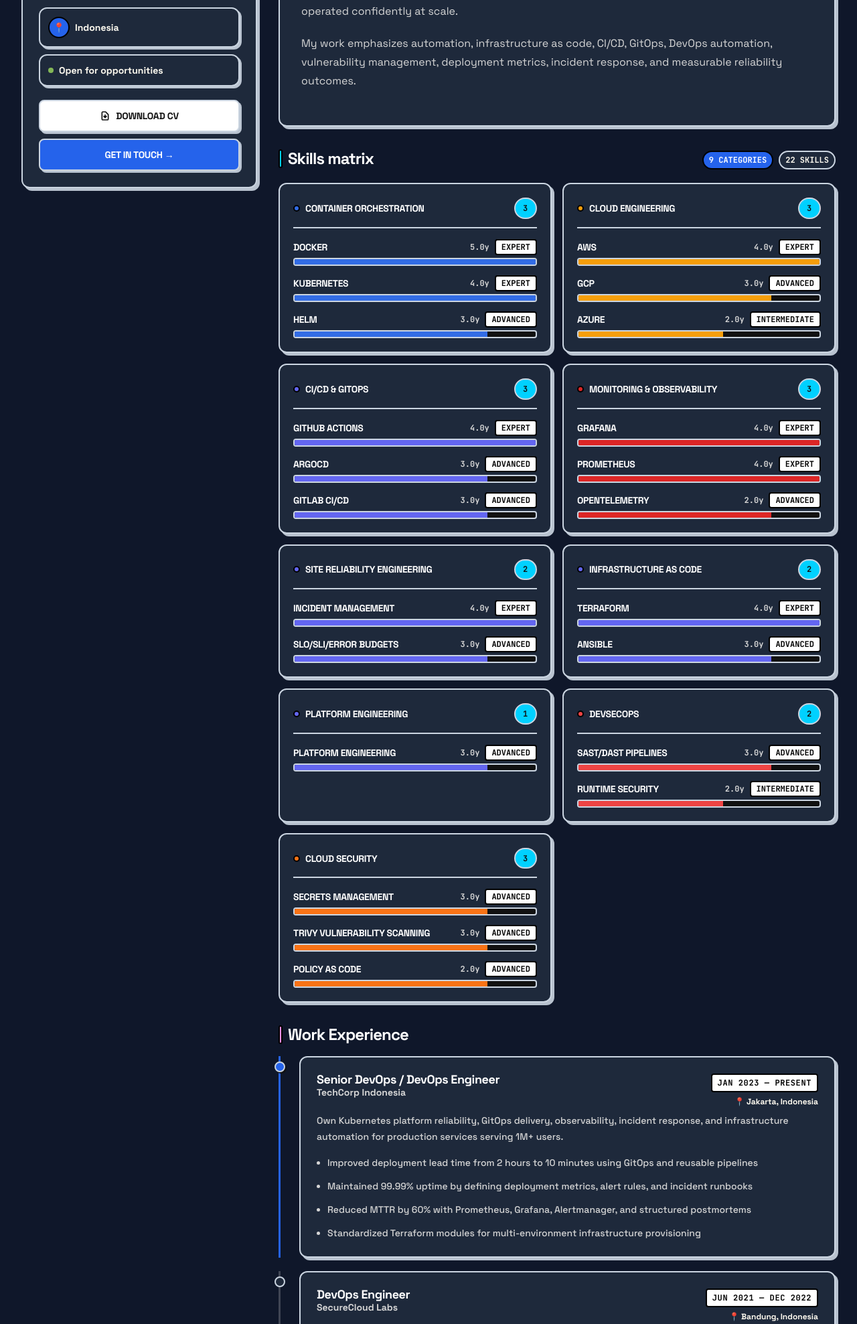
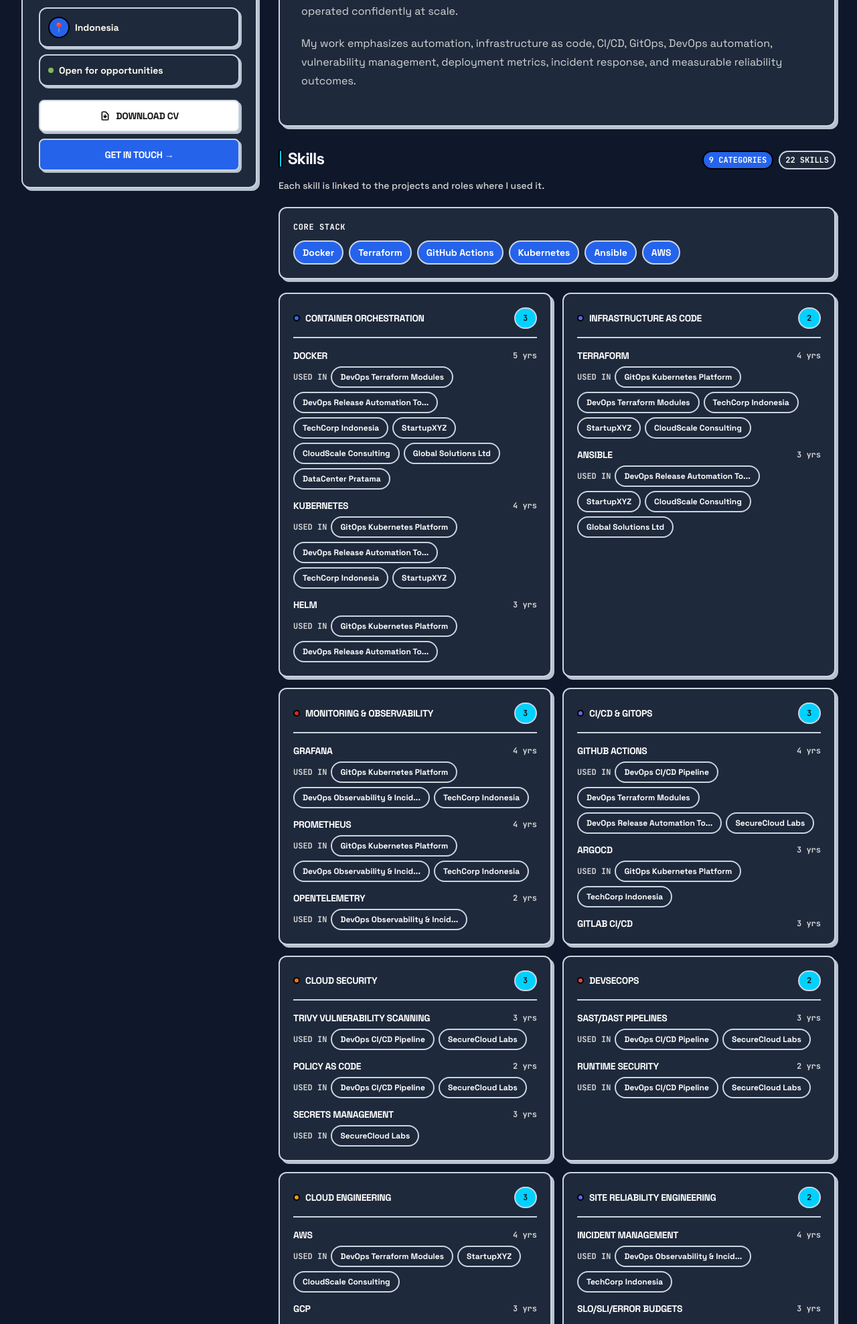
Before and after one commit to ihyamarsdev/portofolio, a Laravel app: page /about in a window 1280 px wide. Shown: the part 364-2341 px from the top of the page at 67% size. Run offline with Laravel 12, Linux system fonts and the light colour scheme; data comes from the database, SQL or seed files in the repository; data that the repository does not hold is empty; style sheets or scripts are compiled from the project's sources; some libraries are stand-ins or nearby versions.

Commit message:
feat(about): evidence-based skills section for recruiters
Remove self-rated bars/levels from the public About page. Show years
(only when set), 'Used in' links to projects and experiences and a Core
stack strip. Localize labels. Add SkillEvidenceSeeder to fix stack links,
add Linux/Helm/ArgoCD and attach project/experience evidence.

```diff
--- a/app/Filament/Resources/Skills/Schemas/SkillForm.php
+++ b/app/Filament/Resources/Skills/Schemas/SkillForm.php
@@ -34,7 +34,7 @@ class SkillForm
                                 5 => '5 — Expert',
                             ])
                             ->label('Proficiency')
-                            ->helperText('Level of mastery, from 1 (Beginner) to 5 (Expert).'),
+                            ->helperText('Level of mastery, from 1 (Beginner) to 5 (Expert). Used by the CV generator only; not shown on the public About page.'),
                         TextInput::make('years_experience')
                             ->required()
                             ->numeric()
--- a/app/Http/Controllers/PageController.php
+++ b/app/Http/Controllers/PageController.php
@@ -6,6 +6,7 @@ use App\Models\HomeSettings;
 use App\Models\Post;
 use App\Models\Profile;
 use App\Models\Project;
+use App\Models\Skill;
 use App\Models\Stack;
 
 class PageController extends Controller
@@ -44,7 +45,23 @@ class PageController extends Controller
         $profile = $this->getProfile();
         $homeSettings = HomeSettings::getSettings();
 
-        return view('pages.about', compact('profile', 'homeSettings'));
+        $evidence = fn (Skill $skill): int => $skill->projects->count() + $skill->experiences->count();
+
+        $skills = Skill::with(['category', 'projects', 'experiences'])->get()
+            ->sortBy([
+                fn (Skill $a, Skill $b) => $evidence($b) <=> $evidence($a),
+                fn (Skill $a, Skill $b) => (float) $b->years_experience <=> (float) $a->years_experience,
+                fn (Skill $a, Skill $b) => strcmp($a->name, $b->name),
+            ])->values();
+
+        $skillGroups = $skills
+            ->groupBy(fn (Skill $skill) => $skill->category?->name ?? __('messages.about.other_category'))
+            ->sortKeys()
+            ->sortByDesc(fn ($group) => $group->sum($evidence));
+
+        $coreSkills = $skills->filter(fn (Skill $skill) => $evidence($skill) > 0)->take(6);
+
+        return view('pages.about', compact('profile', 'homeSettings', 'skills', 'skillGroups', 'coreSkills'));
     }
 
     public function certificates()
--- a/lang/en/messages.php
+++ b/lang/en/messages.php
@@ -48,7 +48,14 @@ return [
         'subtitle' => 'Passionate about Cloud Engineering, System Reliability, and DevOps Automation.',
         'eyebrow' => 'About',
         'heading' => 'Engineer focused on resilient systems.',
-        'skills_matrix' => 'Skills matrix',
+        'skills_matrix' => 'Skills',
+        'skills_intro' => 'Each skill is linked to the projects and roles where I used it.',
+        'core_stack' => 'Core stack',
+        'used_in' => 'Used in',
+        'years' => ':count yr|:count yrs',
+        'categories_count' => ':count category|:count categories',
+        'skills_count' => ':count skill|:count skills',
+        'other_category' => 'Other',
         'open_opportunities' => 'Open for opportunities',
         'skills_empty' => 'Skills will appear here.',
         'experience_empty' => 'No experiences added yet.',
--- a/resources/views/pages/about.blade.php
+++ b/resources/views/pages/about.blade.php
@@ -1,7 +1,4 @@
 <x-layouts.app title="About">
-    @php
-        $skillsByCategory = \App\Models\Skill::with(['category', 'stacks'])->orderByDesc('proficiency')->orderByDesc('years_experience')->orderBy('name')->get()->groupBy(fn ($skill) => $skill->category?->name ?? 'Other');
-    @endphp
     <section class="bg-[#FFFBF0] dark:bg-[#0F172A]">
         <div class="section-container py-10 sm:py-14">
             <div class="grid gap-8 lg:grid-cols-[22rem_1fr]">
@@ -43,26 +40,30 @@
                     </div>
 
                     <div>
-                        @php
-                            $proficiencyLabels = [
-                                1 => 'Beginner', 2 => 'Developing', 3 => 'Intermediate',
-                                4 => 'Advanced', 5 => 'Expert',
-                            ];
-                            $totalSkills = $skillsByCategory->flatten()->count();
-                        @endphp
-                        <div class="flex flex-wrap items-end justify-between gap-3 mb-5">
+                        <div class="flex flex-wrap items-end justify-between gap-3 mb-3">
                             <h3 class="text-2xl font-black tracking-[-0.04em] text-black dark:text-white flex items-center gap-2"><span class="w-1.5 h-7 bg-[#00D1FF] border-2 border-black rounded-full"></span> {{ __('messages.about.skills_matrix') }}</h3>
                             <div class="flex gap-2">
-                                <span class="font-mono text-xs font-black uppercase bg-[#2563EB] text-white border-2 border-black px-2 py-1 rounded-full">{{ $skillsByCategory->count() }} categories</span>
-                                <span class="font-mono text-xs font-black uppercase bg-white dark:bg-[#1E293B] border-2 border-black dark:border-[#CBD5E1] px-2 py-1 rounded-full">{{ $totalSkills }} skills</span>
+                                <span class="font-mono text-xs font-black uppercase bg-[#2563EB] text-white border-2 border-black px-2 py-1 rounded-full">{{ trans_choice('messages.about.categories_count', $skillGroups->count(), ['count' => $skillGroups->count()]) }}</span>
+                                <span class="font-mono text-xs font-black uppercase bg-white dark:bg-[#1E293B] border-2 border-black dark:border-[#CBD5E1] px-2 py-1 rounded-full">{{ trans_choice('messages.about.skills_count', $skills->count(), ['count' => $skills->count()]) }}</span>
                             </div>
                         </div>
+                        <p class="mb-5 text-sm leading-6 font-medium text-[#2a2a2a] dark:text-[#d6d6d6]">{{ __('messages.about.skills_intro') }}</p>
+
+                        @if($coreSkills->isNotEmpty())
+                            <div class="brutal-card p-4 sm:p-5 mb-5">
+                                <p class="mb-3 font-mono text-xs font-black uppercase tracking-wider text-[#0B1B3F] dark:text-white">{{ __('messages.about.core_stack') }}</p>
+                                <div class="flex flex-wrap gap-2">
+                                    @foreach($coreSkills as $coreSkill)
+                                        <span class="inline-flex items-center font-black text-sm px-3 py-1.5 rounded-full border-2 border-black dark:border-[#CBD5E1] bg-[#FFD23F] text-[#0B1B3F] dark:bg-[#2563EB] dark:text-white">{{ $coreSkill->name }}</span>
+                                    @endforeach
+                                </div>
+                            </div>
+                        @endif
+
                         <div class="grid gap-4 md:grid-cols-2">
-                            @forelse($skillsByCategory as $category => $skills)
+                            @forelse($skillGroups as $category => $groupSkills)
                                 @php
-                                    $cat = $skills->first()?->category;
-                                    $catColor = $cat?->color ?? '#2563EB';
-                                    $sorted = $skills->sortByDesc(fn ($s) => $s->proficiency)->values();
+                                    $catColor = $groupSkills->first()?->category?->color ?? '#2563EB';
                                 @endphp
                                 <section class="brutal-card p-5">
                                     <div class="mb-4 flex items-center justify-between gap-3 border-b-2 border-black dark:border-[#CBD5E1] pb-3">
@@ -70,35 +71,25 @@
                                             <span class="w-2.5 h-2.5 border-2 border-black rounded-full shrink-0" style="background: {{ $catColor }}"></span>
                                             {{ $category }}
                                         </h4>
-                                        <span class="brutal-badge brutal-badge--cyan">{{ $sorted->count() }}</span>
+                                        <span class="brutal-badge brutal-badge--cyan">{{ $groupSkills->count() }}</span>
                                     </div>
                                     <div class="space-y-3.5">
-                                        @foreach($sorted as $skill)
-                                            @php
-                                                $pct = max(5, min(100, (int) round($skill->proficiency * 20)));
-                                            @endphp
+                                        @foreach($groupSkills as $skill)
                                             <div>
-                                                <div class="flex items-center justify-between gap-3 mb-1">
+                                                <div class="flex items-center justify-between gap-3">
                                                     <span class="text-sm font-black uppercase tracking-tight text-black dark:text-white">{{ $skill->name }}</span>
-                                                    <span class="flex items-center gap-2 shrink-0">
-                                                        <span class="font-mono text-xs font-bold text-[#2a2a2a] dark:text-[#d6d6d6]">{{ number_format((float) $skill->years_experience, 1) }}y</span>
-                                                        <span class="font-mono text-xs font-black uppercase px-2 py-0.5 rounded border-2 border-black bg-[#1E3A8A] text-white dark:bg-white dark:text-black">{{ $proficiencyLabels[$skill->proficiency] ?? $skill->proficiency }}</span>
-                                                    </span>
+                                                    @if((float) $skill->years_experience > 0)
+                                                        <span class="shrink-0 font-mono text-xs font-bold text-[#2a2a2a] dark:text-[#d6d6d6]">{{ trans_choice('messages.about.years', (float) $skill->years_experience, ['count' => rtrim(rtrim(number_format((float) $skill->years_experience, 1), '0'), '.')]) }}</span>
+                                                    @endif
                                                 </div>
-                                                <div class="h-3 w-full border-2 border-black dark:border-[#CBD5E1] rounded-sm bg-white dark:bg-[#111] overflow-hidden">
-                                                    <div class="h-full transition-all" style="width: {{ $pct }}%; background: {{ $catColor }}"></div>
-                                                </div>
-                                                @if($skill->stacks->isNotEmpty())
-                                                    <div class="mt-1.5 flex flex-wrap gap-1">
-                                                        @foreach($skill->stacks->take(4) as $stack)
-                                                            <span class="inline-flex items-center gap-1 font-mono text-xs font-bold uppercase tracking-tight bg-white dark:bg-[#1E293B] border-2 border-black dark:border-[#CBD5E1] rounded-full px-2 py-0.5">
-                                                                @if(filter_var($stack->icon, FILTER_VALIDATE_URL))
-                                                                    <img src="{{ $stack->icon }}" class="w-3.5 h-3.5 object-contain" alt="">
-                                                                @elseif(str_starts_with($stack->icon ?? '', 'devicon-'))
-                                                                    <i class="{{ $stack->icon }} text-xs"></i>
-                                                                @endif
-                                                                {{ $stack->name }}
-                                                            </span>
+                                                @if($skill->projects->isNotEmpty() || $skill->experiences->isNotEmpty())
+                                                    <div class="mt-1.5 flex flex-wrap items-center gap-1.5">
+                                                        <span class="font-mono text-xs font-bold uppercase text-[#2a2a2a] dark:text-[#d6d6d6]">{{ __('messages.about.used_in') }}</span>
+                                                        @foreach($skill->projects as $project)
+                                                            <a href="{{ route('projects.show', $project->slug) }}" title="{{ $project->title }}" class="inline-flex items-center min-h-[44px] sm:min-h-[32px] px-3 text-xs font-bold rounded-full border-2 border-black dark:border-[#CBD5E1] text-[#0B1B3F] dark:text-white hover:underline bg-[#DBEAFE] dark:bg-[#1E293B]">{{ Str::limit($project->title, 28) }}</a>
+                                                        @endforeach
+                                                        @foreach($skill->experiences as $skillExperience)
+                                                            <a href="#experience-{{ $skillExperience->id }}" title="{{ $skillExperience->company }}" class="inline-flex items-center min-h-[44px] sm:min-h-[32px] px-3 text-xs font-bold rounded-full border-2 border-black dark:border-[#CBD5E1] text-[#0B1B3F] dark:text-white hover:underline bg-white dark:bg-[#1E293B]">{{ Str::limit($skillExperience->company, 28) }}</a>
                                                         @endforeach
                                                     </div>
                                                 @endif
@@ -119,7 +110,7 @@
                                 $experiences = \App\Models\Experience::orderBy('order', 'asc')->orderByDesc('start_date')->get();
                             @endphp
                             @forelse($experiences as $index => $experience)
-                                <div class="relative pl-7 border-l-[3px] {{ $index === 0 ? 'border-black dark:border-[#2563EB]' : 'border-black/20 dark:border-white/20' }}">
+                                <div id="experience-{{ $experience->id }}" class="scroll-mt-24 relative pl-7 border-l-[3px] {{ $index === 0 ? 'border-black dark:border-[#2563EB]' : 'border-black/20 dark:border-white/20' }}">
                                     <div class="absolute left-0 top-2 w-4 h-4 -translate-x-[9px] border-[2.5px] border-black dark:border-[#CBD5E1] rounded-full {{ $index === 0 ? 'bg-[#2563EB] shadow-[2px_2px_0_0_#111]' : 'bg-white dark:bg-[#1E293B]' }}"></div>
                                     <div class="brutal-card p-5 sm:p-6 {{ $index === 0 ? 'bg-[#2563EB] dark:bg-[#1E293B]' : '' }}">
                                         <div class="flex flex-wrap justify-between gap-2 mb-2">
```
Also changed, not shown: database/seeders/SkillEvidenceSeeder.php (added, +185 -0 lines), lang/id/messages.php (+8 -1 lines), tests/Feature/AboutSkillsTest.php (added, +40 -0 lines), tests/Feature/SkillEvidenceSeederTest.php (added, +54 -0 lines).
